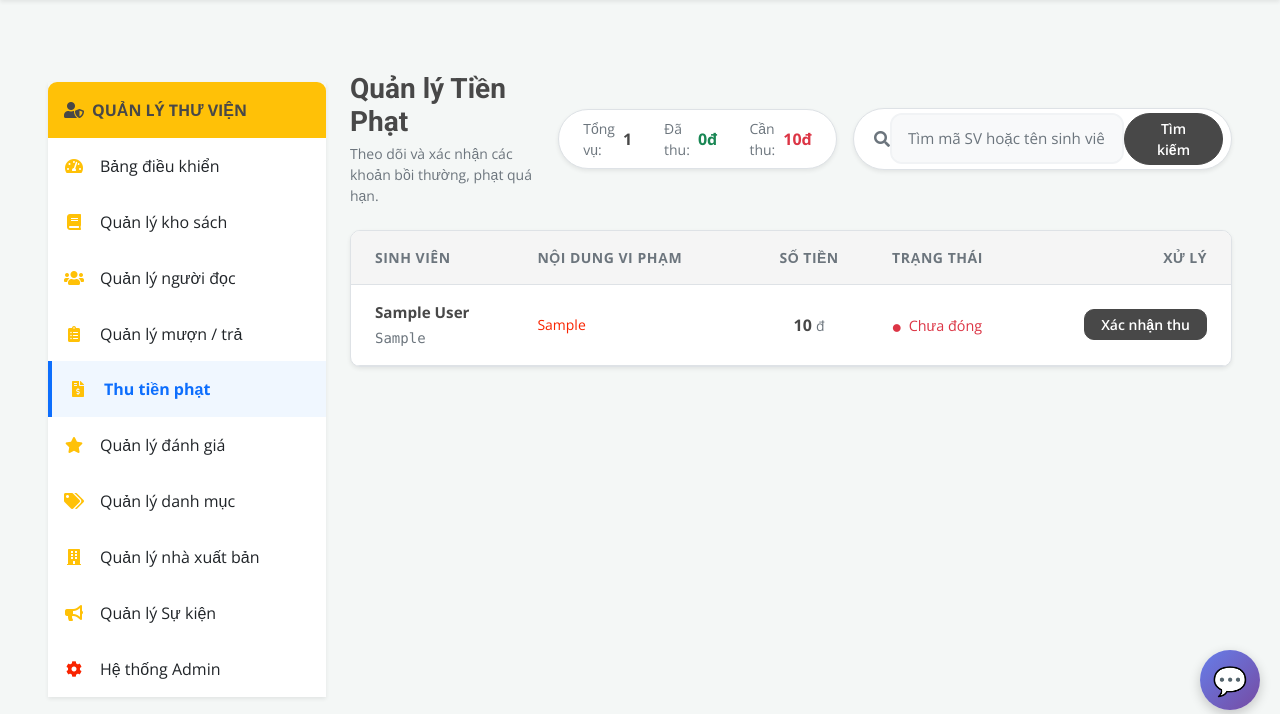
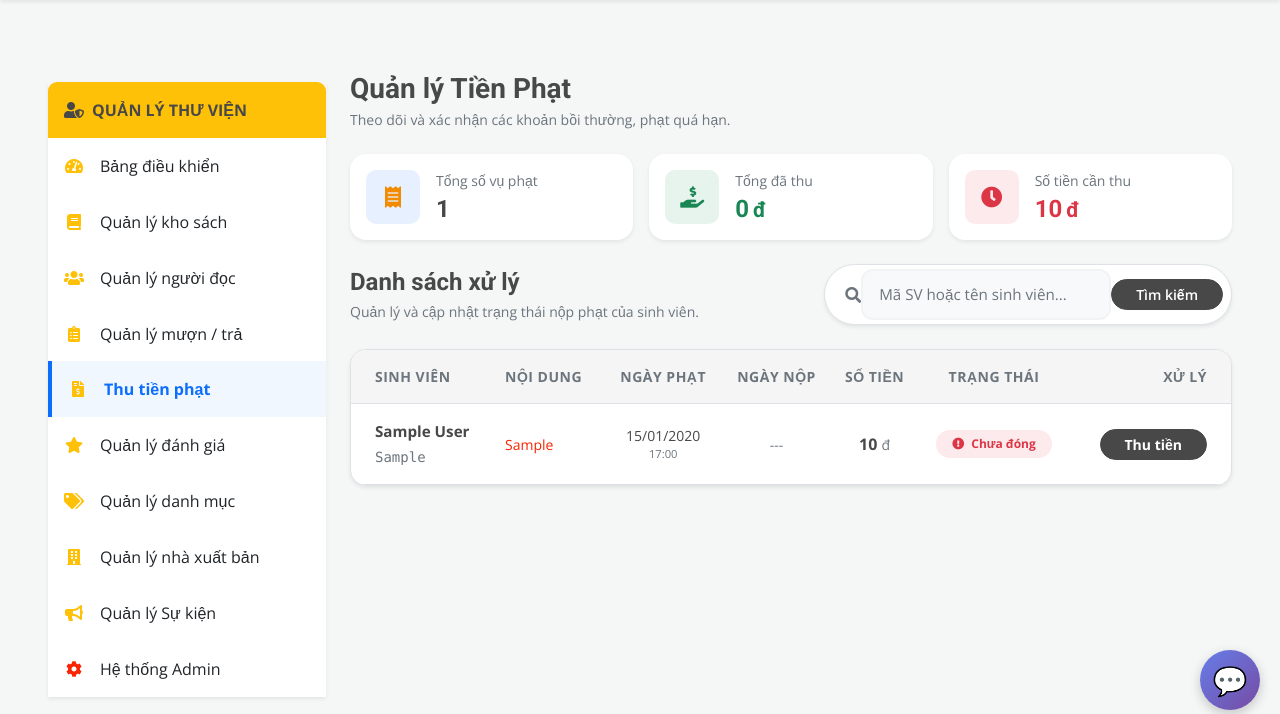
Before and after one commit to leTuanAnh38/library-management-system, a Django app: page /staff/penalties/ in a window 1280 px wide. Shown: the part 70-784 px from the top of the page. Run offline with Django 5.2, Linux system fonts and the light colour scheme; a user stored in the database is signed in; tables that the repository leaves empty hold one stand-in row (values such as "Sample post"); grey boxes marked "Sample" are stand-in pictures; data that the repository does not hold is empty; some libraries are stand-ins or nearby versions.

Commit message:
cập nhật thêm ngày phạt, ngày nộp cho thủ thư, sửa lỗi hiển thị danh mục sách

```diff
--- a/core/templates/core/base.html
+++ b/core/templates/core/base.html
@@ -22,7 +22,7 @@
 
     <link rel="stylesheet" href="https://cdnjs.cloudflare.com/ajax/libs/animate.css/4.1.1/animate.min.css" />
     <link href="{% static 'css/bootstrap.min.css' %}" rel="stylesheet">
-    <link href="{% static 'css/style.css' %}?v=3.5" rel="stylesheet">
+    <link href="{% static 'css/style.css' %}?v=3.6" rel="stylesheet">
 
 </head>
 
--- a/core/templates/core/staff/penalty_management.html
+++ b/core/templates/core/staff/penalty_management.html
@@ -19,53 +19,91 @@
                     <h3 class="fw-bold m-0 text-dark">Quản lý Tiền Phạt</h3>
                     <p class="text-muted small m-0 mt-1">Theo dõi và xác nhận các khoản bồi thường, phạt quá hạn.</p>
                 </div>
+            </div>
 
-                <div class="d-flex flex-column flex-md-row align-items-md-center gap-3">
-                    <div class="bg-white px-4 py-2 rounded-pill shadow-sm border d-none d-md-flex align-items-center gap-3">
-                        <div class="d-flex align-items-center">
-                            <span class="text-muted small me-2">Tổng vụ:</span>
-                            <span class="fw-bold text-dark">{{ total_penalty_count }}</span>
+            <div class="row g-3 mb-4">
+                <div class="col-md-4">
+                    <div class="bg-white p-3 rounded-4 shadow-sm border-0 d-flex align-items-center h-100 stats-card">
+                        <div class="stats-icon bg-soft-primary text-primary rounded-3 p-3 me-3">
+                            <i class="fas fa-receipt fa-lg"></i>
                         </div>
-                        <div class="vr text-muted opacity-25" style="height: 15px;"></div>
-                        <div class="d-flex align-items-center">
-                            <span class="text-muted small me-2">Đã thu:</span>
-                            <span class="fw-bold text-success">{{ total_collected_amount|floatformat:0 }}đ</span>
-                        </div>
-                        <div class="vr text-muted opacity-25" style="height: 15px;"></div>
-                        <div class="d-flex align-items-center">
-                            <span class="text-muted small me-2">Cần thu:</span>
-                            <span class="fw-bold text-danger">{{ total_pending_fines|floatformat:0 }}đ</span>
+                        <div>
+                            <p class="text-muted small mb-1 fw-medium">Tổng số vụ phạt</p>
+                            <h4 class="fw-bold mb-0 text-dark">{{ total_penalty_count }}</h4>
                         </div>
                     </div>
-
-                    <div class="bg-white rounded-pill shadow-sm p-1 border">
-                        <form method="GET" action="{% url 'staff_penalty_management' %}" class="d-flex align-items-center m-0">
-                            <i class="fas fa-search text-muted ms-3"></i>
-                            <input type="text" name="search_query" class="form-control border-0 shadow-none bg-transparent px-3 py-1"
-                                   style="width: 250px; font-size: 0.9rem;"
-                                   placeholder="Tìm mã SV hoặc tên sinh viên..."
-                                   value="{{ query|default:'' }}">
-                            {% if query %}
-                                <a href="{% url 'staff_penalty_management' %}" class="btn btn-sm btn-light text-muted me-1 rounded-circle" title="Xóa tìm kiếm">
-                                    <i class="fas fa-times"></i>
-                                </a>
-                            {% endif %}
-                            <button class="btn btn-dark btn-sm px-4 rounded-pill fw-medium me-1" type="submit">Tìm kiếm</button>
-                        </form>
+                </div>
+                <div class="col-md-4">
+                    <div class="bg-white p-3 rounded-4 shadow-sm border-0 d-flex align-items-center h-100 stats-card">
+                        <div class="stats-icon bg-soft-success text-success rounded-3 p-3 me-3">
+                            <i class="fas fa-hand-holding-usd fa-lg"></i>
+                        </div>
+                        <div>
+                            <p class="text-muted small mb-1 fw-medium">Tổng đã thu</p>
+                            <h4 class="fw-bold mb-0 text-success">{{ total_collected_amount|floatformat:0 }}<small
+                                    class="ms-1">đ</small></h4>
+                        </div>
+                    </div>
+                </div>
+                <div class="col-md-4">
+                    <div class="bg-white p-3 rounded-4 shadow-sm border-0 d-flex align-items-center h-100 stats-card">
+                        <div class="stats-icon bg-soft-danger text-danger rounded-3 p-3 me-3">
+                            <i class="fas fa-clock fa-lg"></i>
+                        </div>
+                        <div>
+                            <p class="text-muted small mb-1 fw-medium">Số tiền cần thu</p>
+                            <h4 class="fw-bold mb-0 text-danger">{{ total_pending_fines|floatformat:0 }}<small
+                                    class="ms-1">đ</small></h4>
+                        </div>
                     </div>
                 </div>
             </div>
 
-            <div class="bg-white rounded-3 shadow-sm border mb-4 overflow-hidden">
+            <div class="d-flex flex-column flex-md-row justify-content-between align-items-md-center mb-4 gap-3">
+                <div>
+                    <h4 class="fw-bold m-0 text-dark">Danh sách xử lý</h4>
+                    <p class="text-muted small m-0 mt-1">Quản lý và cập nhật trạng thái nộp phạt của sinh viên.</p>
+                </div>
+
+                <div class="bg-white rounded-pill shadow-sm p-1 border">
+                    <form method="GET" action="{% url 'staff_penalty_management' %}"
+                        class="d-flex align-items-center m-0">
+                        <i class="fas fa-search text-muted ms-3"></i>
+                        <input type="text" name="search_query"
+                            class="form-control border-0 shadow-none bg-transparent px-3 py-1"
+                            style="width: 250px; font-size: 0.9rem;" placeholder="Mã SV hoặc tên sinh viên..."
+                            value="{{ query|default:'' }}">
+                        {% if query %}
+                        <a href="{% url 'staff_penalty_management' %}"
+                            class="btn btn-sm btn-light text-muted me-1 rounded-circle">
+                            <i class="fas fa-times"></i>
+                        </a>
+                        {% endif %}
+                        <button class="btn btn-dark btn-sm px-4 rounded-pill fw-medium me-1" type="submit">Tìm
+                            kiếm</button>
+                    </form>
+                </div>
+            </div>
+
+            <div class="bg-white rounded-4 shadow-sm border mb-4 overflow-hidden">
                 <div class="table-responsive">
                     <table class="table table-borderless table-hover align-middle mb-0">
-                        <thead class="border-bottom bg-light">
-                            <tr>
-                                <th class="text-muted fw-semibold small text-uppercase py-3 ps-4" style="letter-spacing: 0.5px;">Sinh viên</th>
-                                <th class="text-muted fw-semibold small text-uppercase py-3" style="letter-spacing: 0.5px;">Nội dung vi phạm</th>
-                                <th class="text-muted fw-semibold small text-uppercase py-3 text-center" style="letter-spacing: 0.5px;">Số tiền</th>
-                                <th class="text-muted fw-semibold small text-uppercase py-3 text-center" style="letter-spacing: 0.5px;">Trạng thái</th>
-                                <th class="text-muted fw-semibold small text-uppercase py-3 text-end pe-4" style="letter-spacing: 0.5px;">Xử lý</th>
+                        <thead class="bg-light">
+                            <tr class="border-bottom">
+                                <th class="text-muted fw-bold small text-uppercase py-3 ps-4"
+                                    style="letter-spacing: 0.5px;">Sinh viên</th>
+                                <th class="text-muted fw-bold small text-uppercase py-3" style="letter-spacing: 0.5px;">
+                                    Nội dung</th>
+                                <th class="text-muted fw-bold small text-uppercase py-3 text-center" style="letter-spacing: 0.5px;">
+                                    Ngày phạt</th>
+                                <th class="text-muted fw-bold small text-uppercase py-3 text-center" style="letter-spacing: 0.5px;">
+                                    Ngày nộp</th>
+                                <th class="text-muted fw-bold small text-uppercase py-3 text-center"
+                                    style="letter-spacing: 0.5px;">Số tiền</th>
+                                <th class="text-muted fw-bold small text-uppercase py-3 text-center"
+                                    style="letter-spacing: 0.5px;">Trạng thái</th>
+                                <th class="text-muted fw-bold small text-uppercase py-3 text-end pe-4"
+                                    style="letter-spacing: 0.5px;">Xử lý</th>
                             </tr>
                         </thead>
 
@@ -77,10 +115,24 @@
                                     <div class="text-muted small font-monospace mt-1">{{ p.user.msv }}</div>
                                 </td>
 
-                                <td style="max-width: 250px;">
+                                <td style="max-width: 180px;">
                                     <div class="text-secondary small line-clamp-2" title="{{ p.reason }}">
                                         {{ p.reason }}
                                     </div>
+                                </td>
+
+                                <td class="text-center">
+                                    <div class="text-dark small fw-medium">{{ p.created_at|date:"d/m/Y" }}</div>
+                                    <div class="text-muted" style="font-size: 0.7rem;">{{ p.created_at|date:"H:i" }}</div>
+                                </td>
+
+                                <td class="text-center">
+                                    {% if p.status == 'PAID' %}
+                                        <div class="text-success small fw-medium">{{ p.updated_at|date:"d/m/Y" }}</div>
+                                        <div class="text-muted" style="font-size: 0.7rem;">{{ p.updated_at|date:"H:i" }}</div>
+                                    {% else %}
+                                        <span class="text-muted small">---</span>
+                                    {% endif %}
                                 </td>
 
                                 <td class="text-center">
@@ -90,23 +142,33 @@
 
                                 <td class="text-center">
                                     {% if p.status == 'UNPAID' %}
-                                        <span class="text-danger fw-medium" style="font-size: 0.9rem;"><i class="fas fa-circle me-2" style="font-size: 8px;"></i>Chưa đóng</span>
+                                    <span class="badge rounded-pill bg-soft-danger text-danger px-3 py-2 fw-semibold"
+                                        style="font-size: 0.75rem;">
+                                        <i class="fas fa-exclamation-circle me-1"></i> Chưa đóng
+                                    </span>
                                     {% elif p.status == 'PAID' %}
-                                        <span class="text-success fw-medium" style="font-size: 0.9rem;"><i class="fas fa-circle me-2" style="font-size: 8px;"></i>Đã thu</span>
+                                    <span class="badge rounded-pill bg-soft-success text-success px-3 py-2 fw-semibold"
+                                        style="font-size: 0.75rem;">
+                                        <i class="fas fa-check-circle me-1"></i> Đã thu
+                                    </span>
                                     {% else %}
-                                        <span class="text-info fw-medium" style="font-size: 0.9rem;"><i class="fas fa-circle me-2" style="font-size: 8px;"></i>Chờ duyệt</span>
+                                    <span class="badge rounded-pill bg-soft-info text-info px-3 py-2 fw-semibold"
+                                        style="font-size: 0.75rem;">
+                                        <i class="fas fa-clock me-1"></i> Chờ duyệt
+                                    </span>
                                     {% endif %}
                                 </td>
 
                                 <td class="text-end pe-4">
                                     {% if p.status != 'PAID' %}
                                     <a href="{% url 'staff_confirm_penalty' p.id %}"
-                                           class="btn btn-sm btn-dark px-3 fw-medium rounded-2 custom-confirm shadow-none"
+                                        class="btn btn-sm btn-dark px-4 fw-bold rounded-pill custom-confirm shadow-none"
                                         data-message="Xác nhận đã thu đủ {{ p.amount|floatformat:0 }} VNĐ từ sinh viên này?">
-                                            Xác nhận thu
+                                        Thu tiền
                                     </a>
                                     {% else %}
-                                        <span class="text-muted small fw-medium"><i class="fas fa-check text-success me-1"></i>Hoàn tất</span>
+                                    <span class="text-muted small fw-medium"><i
+                                            class="fas fa-check text-success me-1"></i>Hoàn tất</span>
                                     {% endif %}
                                 </td>
                             </tr>
@@ -128,10 +190,11 @@
             {% if penalties.has_other_pages %}
             <div class="d-flex justify-content-center mt-4">
                 <nav aria-label="Page navigation">
-                    <ul class="pagination pagination-sm shadow-sm bg-white rounded-3 overflow-hidden border m-0">
+                    <ul class="pagination pagination-sm shadow-sm bg-white rounded-pill overflow-hidden border m-0">
                         {% if penalties.has_previous %}
                         <li class="page-item">
-                                <a class="page-link text-dark border-0 px-3 py-2 fw-medium" href="?search_query={{ query|default:'' }}&page={{ penalties.previous_page_number }}">
+                            <a class="page-link text-dark border-0 px-3 py-2 fw-medium"
+                                href="?search_query={{ query|default:'' }}&page={{ penalties.previous_page_number }}">
                                 Trước
                             </a>
                         </li>
@@ -140,18 +203,20 @@
                         {% for num in penalties.paginator.page_range %}
                         {% if penalties.number == num %}
                         <li class="page-item active" aria-current="page">
-                                    <span class="page-link bg-dark text-white border-0 fw-bold px-3 py-2">{{ num }}</span>
+                            <span class="page-link bg-dark text-white border-0 fw-bold px-4 py-2">{{ num }}</span>
                         </li>
                         {% else %}
                         <li class="page-item">
-                                    <a class="page-link text-dark border-0 px-3 py-2 fw-medium" href="?search_query={{ query|default:'' }}&page={{ num }}">{{ num }}</a>
+                            <a class="page-link text-dark border-0 px-3 py-2 fw-medium"
+                                href="?search_query={{ query|default:'' }}&page={{ num }}">{{ num }}</a>
                         </li>
                         {% endif %}
                         {% endfor %}
 
                         {% if penalties.has_next %}
                         <li class="page-item">
-                                <a class="page-link text-dark border-0 px-3 py-2 fw-medium" href="?search_query={{ query|default:'' }}&page={{ penalties.next_page_number }}">
+                            <a class="page-link text-dark border-0 px-3 py-2 fw-medium"
+                                href="?search_query={{ query|default:'' }}&page={{ penalties.next_page_number }}">
                                 Sau
                             </a>
                         </li>
--- a/core/templates/core/staff/user_management.html
+++ b/core/templates/core/staff/user_management.html
@@ -17,7 +17,11 @@
             <div class="d-flex flex-column flex-md-row justify-content-between align-items-md-center mb-4 gap-3">
                 <div>
                     <h3 class="fw-bold text-dark m-0">Danh sách người đọc</h3>
-                    <p class="text-muted small m-0 mt-1">Quản lý thông tin, điểm tích lũy và tình trạng nợ phạt của sinh viên.</p>
+                    <div class="d-flex align-items-center gap-3 mt-1">
+                        <p class="text-muted small m-0">Quản lý thông tin, điểm tích lũy và tình trạng nợ phạt của sinh viên.</p>
+                        <div class="vr text-muted opacity-25" style="height: 12px;"></div>
+                        <span class="badge bg-primary rounded-pill px-3 py-1 shadow-sm"><i class="fas fa-users me-1"></i> Tổng: {{ total_readers }}</span>
+                    </div>
                 </div>
 
                 <div class="d-flex flex-column flex-md-row align-items-md-center gap-3">
--- a/core/views/book_views.py
+++ b/core/views/book_views.py
@@ -141,6 +141,7 @@ def book_list(request):
         'query': query,
         'current_sort': sort,
         'current_category': category_id,
+        'category_obj': Category.objects.filter(id=category_id).first() if category_id else None,
         'wishlist_book_ids': list(wishlist_book_ids),
         'borrowed_book_ids': list(borrowed_book_ids),
         'pending_book_ids': list(pending_book_ids)
@@ -205,6 +206,7 @@ def premium_book_list(request):
         'query': query,
         'current_sort': sort,
         'current_category': category_id,
+        'category_obj': Category.objects.filter(id=category_id).first() if category_id else None,
         'borrowed_book_ids': list(borrowed_book_ids),
         'pending_book_ids': list(pending_book_ids),
         'wishlist_book_ids': list(wishlist_book_ids)
--- a/core/views/staff_views.py
+++ b/core/views/staff_views.py
@@ -176,7 +176,8 @@ def staff_category_list(request):
 
     return render(request, 'core/staff/category_list.html', {
         'categories': page_obj,  # Truyền danh sách đã phân trang ra HTML
-        'query': query           # Truyền lại biến q để giữ text trên thanh tìm kiếm
+        'query': query,           # Truyền lại biến q để giữ text trên thanh tìm kiếm
+        'total_categories': Category.objects.count()
     })
 
 def staff_category_form(request, pk=None):
@@ -217,7 +218,8 @@ def staff_publisher_list(request):
 
     return render(request, 'core/staff/publisher_list.html', {
         'publishers': page_obj, # Truyền biến đã phân trang ra giao diện
-        'query': query          # Truyền lại từ khóa để thanh search không bị mất chữ
+        'query': query,          # Truyền lại từ khóa để thanh search không bị mất chữ
+        'total_publishers': Publisher.objects.count()
     })
 
 def staff_publisher_form(request, pk=None):
@@ -504,6 +506,7 @@ def staff_user_management(request):
 
     return render(request, 'core/staff/user_management.html', {
         'readers': page_obj,  # Truyền page_obj ra HTML để các nút 1,2,3 hoạt động
+        'total_readers': readers.count() # Tính tổng số người đọc (sau khi filter)
     })
 
 @user_passes_test(is_staff, login_url='login')
--- a/static/css/style.css
+++ b/static/css/style.css
@@ -2128,3 +2128,40 @@ select.form-select:focus {
     background: var(--glass-bg);
     box-shadow: 0 4px 15px rgba(0,0,0,0.05);
 }
+
+    .stats-card {
+        transition: transform 0.3s ease, box-shadow 0.3s ease;
+        cursor: default;
+    }
+    .stats-card:hover {
+        transform: translateY(-5px);
+        box-shadow: 0 10px 20px rgba(0,0,0,0.05) !important;
+    }
+    .stats-icon {
+        width: 54px;
+        height: 54px;
+        display: flex;
+        align-items: center;
+        justify-content: center;
+        transition: all 0.3s ease;
+    }
+    .stats-card:hover .stats-icon {
+        transform: scale(1.1);
+    }
+    .table-container {
+        border-radius: 1rem;
+        overflow: hidden;
+    }
+    .custom-confirm {
+        transition: all 0.2s ease;
+    }
+    .custom-confirm:hover {
+        transform: scale(1.05);
+        filter: brightness(1.1);
+    }
+    /* Fix for Bootstrap 5.0.0 opacity issues */
+    .bg-soft-primary { background-color: rgba(13, 110, 253, 0.1) !important; }
+    .bg-soft-success { background-color: rgba(25, 135, 84, 0.1) !important; }
+    .bg-soft-danger { background-color: rgba(220, 53, 69, 0.1) !important; }
+    .bg-soft-info { background-color: rgba(13, 202, 240, 0.1) !important; }
+    .rounded-4 { border-radius: 1rem !important; }
```
Also changed, not shown: core/templates/core/books/book_list.html (+7 -1 lines), core/templates/core/books/premium_books.html (+8 -1 lines), core/templates/core/staff/category_list.html (+27 -13 lines), core/templates/core/staff/publisher_list.html (+31 -15 lines). Lines whose indentation alone changed are shown as unchanged.
